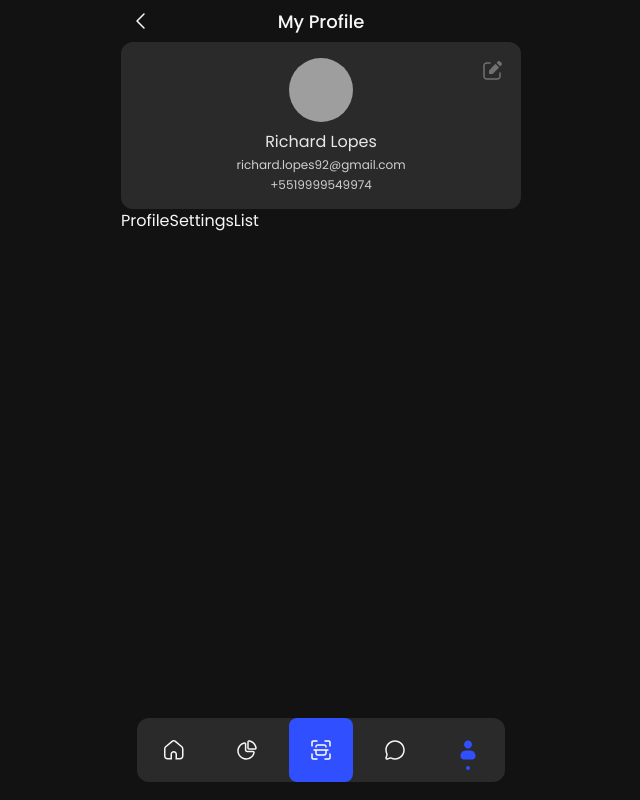
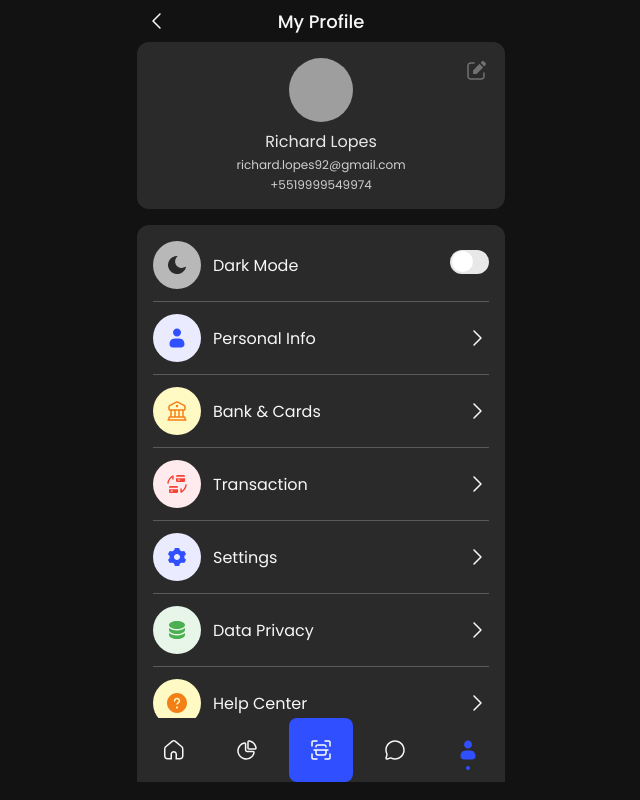
Before and after one commit to richardaum/fintech-take-home, a React (Vite) app: page /profile in a window 1280 px wide. Shown: the top 800 px of the page, without its empty margins (319-959 px from the left). Built offline with nearby package versions, Linux system fonts and the light colour scheme; grey boxes are pictures that could not be loaded.

Commit message:
Add ProfileSettingsList implementation

```diff
--- a/package.json
+++ b/package.json
@@ -23,6 +23,7 @@
     ]
   },
   "dependencies": {
+    "@radix-ui/react-switch": "^1.2.6",
     "clsx": "^2.1.1",
     "framer-motion": "^12.27.0",
     "react": "^19.2.0",
--- a/src/pages/home/ui/Header.tsx
+++ b/src/pages/home/ui/Header.tsx
@@ -12,7 +12,7 @@ function Header() {
         backgroundImage: `url(${headerBackground})`,
       }}
     >
-      <div className="w-full max-w-[400px]">
+      <div className="w-full max-w-[400px] px-4">
         <HeaderTopbar />
         <HeaderWallet className="mt-6" />
         <HeaderActions className="mt-12 mb-[-44px]" />
--- a/src/pages/home/ui/TransactionList.tsx
+++ b/src/pages/home/ui/TransactionList.tsx
@@ -1,7 +1,7 @@
 import { type Transaction, useWalletQuery } from '@/entities/wallet'
 import { AngleRightSmallIcon } from '@/shared/icons'
 import { cn, formatCurrency } from '@/shared/lib'
-import { Divider } from '@/shared/ui'
+import { CircleIcon, Divider } from '@/shared/ui'
 
 import { TYPE_MAPPING } from './typeMapping'
 
@@ -41,14 +41,7 @@ function ListItem({
     <>
       <li className="flex items-center">
         <div className="flex items-center gap-2">
-          <div
-            className={cn(
-              style,
-              'flex size-10 items-center justify-center rounded-full'
-            )}
-          >
-            <Icon className="size-6" />
-          </div>
+          <CircleIcon icon={Icon} size={40} iconSize={24} className={style} />
           <span className="text-label-medium">{label}</span>
         </div>
 
--- a/src/pages/profile/ui/Content.tsx
+++ b/src/pages/profile/ui/Content.tsx
@@ -1,9 +1,11 @@
+import { cn } from '@/shared/lib'
+
 import { ProfileSettingsList } from './ProfileSettingsList'
 import { UserCard } from './UserCard'
 
-function Content() {
+function Content({ className }: { className?: string }) {
   return (
-    <main>
+    <main className={cn('flex flex-col gap-4', className)}>
       <UserCard />
       <ProfileSettingsList />
     </main>
--- a/src/pages/profile/ui/ProfilePage.tsx
+++ b/src/pages/profile/ui/ProfilePage.tsx
@@ -1,3 +1,4 @@
+import { cn } from '@/shared/lib'
 import { useBottomNavVisibility } from '@/shared/ui'
 
 import { AnimationName } from './animations'
@@ -6,13 +7,16 @@ import { Header } from './Header'
 
 const EXPECTED_ANIMATIONS = [AnimationName.HeaderTopbar]
 
+// Considers BottomNav height when setting the content padding bottom
+const bottomNavPadding = cn('pb-[calc(64px+34px)]')
+
 function ProfilePage() {
   useBottomNavVisibility({ expectedAnimations: EXPECTED_ANIMATIONS })
 
   return (
-    <section className="mx-auto w-full max-w-[400px]">
+    <section className="mx-auto w-full max-w-[400px] px-4">
       <Header />
-      <Content />
+      <Content className={bottomNavPadding} />
     </section>
   )
 }
--- a/src/pages/profile/ui/ProfileSettingsList.tsx
+++ b/src/pages/profile/ui/ProfileSettingsList.tsx
@@ -1,5 +1,147 @@
+import { motion } from 'framer-motion'
+import type { ComponentType, SVGProps } from 'react'
+
+import {
+  AngleRightIcon,
+  BankIcon,
+  CreditCardChangeIcon,
+  DatabaseIcon,
+  InfoCircle1Icon,
+  LogInIcon,
+  MoonIcon,
+  QuestionCircle1Icon,
+  SettingsIcon,
+  ShieldIcon,
+  UserFilledIcon,
+} from '@/shared/icons'
+import { animationManager, cn, useAnimationStore } from '@/shared/lib'
+import { CircleIcon, Divider, Toggle } from '@/shared/ui'
+
+import { AnimationName, profileAnimationDelays } from './animations'
+
 function ProfileSettingsList() {
-  return <div>ProfileSettingsList</div>
+  const addCompletedAnimation = useAnimationStore(
+    (state) => state.addCompletedAnimation
+  )
+
+  return (
+    <motion.ul
+      {...animationManager.getAnimationProps({
+        type: 'fade',
+        delay: profileAnimationDelays.settingsList,
+      })}
+      onAnimationComplete={() => {
+        addCompletedAnimation(AnimationName.SettingsList)
+      }}
+      className="flex flex-col gap-3 rounded-xl bg-gray-900 p-4"
+    >
+      <ListItem
+        label="Dark Mode"
+        icon={MoonIcon}
+        iconColor={cn('light text-content-primary bg-gray-300')}
+        rightSection={
+          <Toggle onCheckedChange={() => alert('Not implemented')} />
+        }
+        divider
+      />
+      <ListItem
+        label="Personal Info"
+        icon={UserFilledIcon}
+        iconColor={cn('light bg-bg-accent-light text-blue-500')}
+        divider
+      />
+      <ListItem
+        label="Bank & Cards"
+        icon={BankIcon}
+        iconColor={cn('light bg-bg-secondary-light text-yellow-900')}
+        divider
+      />
+      <ListItem
+        label="Transaction"
+        icon={CreditCardChangeIcon}
+        iconColor={cn('light bg-bg-error-light text-red-500')}
+        divider
+      />
+      <ListItem
+        label="Settings"
+        icon={SettingsIcon}
+        iconColor={cn('light bg-bg-accent-light text-blue-500')}
+        divider
+      />
+      <ListItem
+        label="Data Privacy"
+        icon={DatabaseIcon}
+        iconColor={cn('light bg-bg-success-light text-green-500')}
+        divider
+      />
+      <ListItem
+        label="Help Center"
+        icon={QuestionCircle1Icon}
+        iconColor={cn('light bg-bg-secondary-light text-yellow-900')}
+        divider
+      />
+      <ListItem
+        label="About Coinpay"
+        icon={InfoCircle1Icon}
+        iconColor={cn('light bg-bg-error-light text-red-500')}
+        divider
+      />
+      <ListItem
+        label="Security"
+        icon={ShieldIcon}
+        iconColor={cn('light bg-bg-success-light text-green-500')}
+        divider
+      />
+      <ListItem
+        label="Logout"
+        icon={LogInIcon}
+        iconColor={cn('light bg-bg-error-light text-red-500')}
+      />
+    </motion.ul>
+  )
+}
+
+function ListItem({
+  label,
+  icon: Icon,
+  iconColor,
+  rightSection,
+  divider,
+}: {
+  label: string
+  icon: ComponentType<SVGProps<SVGSVGElement>>
+  iconColor: string
+  rightSection?: React.ReactNode
+  divider?: boolean
+}) {
+  return (
+    <>
+      <li>
+        <button
+          type="button"
+          className="flex w-full cursor-pointer items-center gap-3"
+        >
+          <div className="flex items-center gap-3">
+            <CircleIcon
+              icon={Icon}
+              size={48}
+              iconSize={24}
+              className={iconColor}
+            />
+            <span className="text-subhead-large text-content-primary">
+              {label}
+            </span>
+          </div>
+          <div className="ml-auto">
+            {rightSection || (
+              <AngleRightIcon className="text-content-primary size-6" />
+            )}
+          </div>
+        </button>
+      </li>
+      {divider && <Divider orientation="horizontal" className="my-0" />}
+    </>
+  )
 }
 
 export { ProfileSettingsList }
--- a/src/pages/profile/ui/animations.ts
+++ b/src/pages/profile/ui/animations.ts
@@ -1,6 +1,7 @@
 export const AnimationName = {
   HeaderTopbar: 'ProfileHeaderTopbar',
   UserCard: 'ProfileUserCard',
+  SettingsList: 'ProfileSettingsList',
 } as const
 
 export type AnimationNameType =
@@ -9,4 +10,5 @@ export type AnimationNameType =
 export const profileAnimationDelays = {
   header: 0,
   userCard: 0.2,
+  settingsList: 0.4,
 } as const
--- a/src/shared/ui/index.ts
+++ b/src/shared/ui/index.ts
@@ -5,3 +5,4 @@ export { CircleIcon } from './circle-icon'
 export { CurrencySelect } from './currency-select'
 export { Divider } from './divider'
 export { SearchInput } from './search-input'
+export { Toggle } from './toggle'
--- /dev/null
+++ b/src/shared/ui/toggle/Toggle.tsx
@@ -0,0 +1,46 @@
+import * as Switch from '@radix-ui/react-switch'
+
+import { cn } from '@/shared/lib'
+
+type ToggleProps = {
+  checked?: boolean
+  defaultChecked?: boolean
+  onCheckedChange?: (checked: boolean) => void
+  disabled?: boolean
+  className?: string
+}
+
+function Toggle({
+  checked,
+  defaultChecked,
+  onCheckedChange,
+  disabled = false,
+  className,
+}: ToggleProps) {
+  return (
+    <Switch.Root
+      checked={checked}
+      defaultChecked={defaultChecked}
+      onCheckedChange={onCheckedChange}
+      disabled={disabled}
+      className={cn(
+        'relative inline-flex h-6 w-[39px] shrink-0 cursor-pointer',
+        'rounded-[27.375px] transition-colors duration-200',
+        'focus-visible:ring-2 focus-visible:ring-blue-500 focus-visible:ring-offset-2 focus-visible:outline-none',
+        'disabled:cursor-not-allowed disabled:opacity-50',
+        'data-[state=checked]:bg-blue-500 data-[state=unchecked]:bg-gray-100',
+        className
+      )}
+    >
+      <Switch.Thumb
+        className={cn(
+          'block h-[87.5%] w-[53.85%] rounded-[75px] bg-white',
+          'absolute top-[6.25%] transition-all duration-200',
+          'data-[state=checked]:left-[42.31%] data-[state=unchecked]:left-[3.85%]'
+        )}
+      />
+    </Switch.Root>
+  )
+}
+
+export { Toggle }
--- /dev/null
+++ b/src/shared/ui/toggle/index.ts
@@ -0,0 +1 @@
+export { Toggle } from './Toggle'
```
Also changed, not shown: 1 other file (tests, documents, lock files or other folders).
